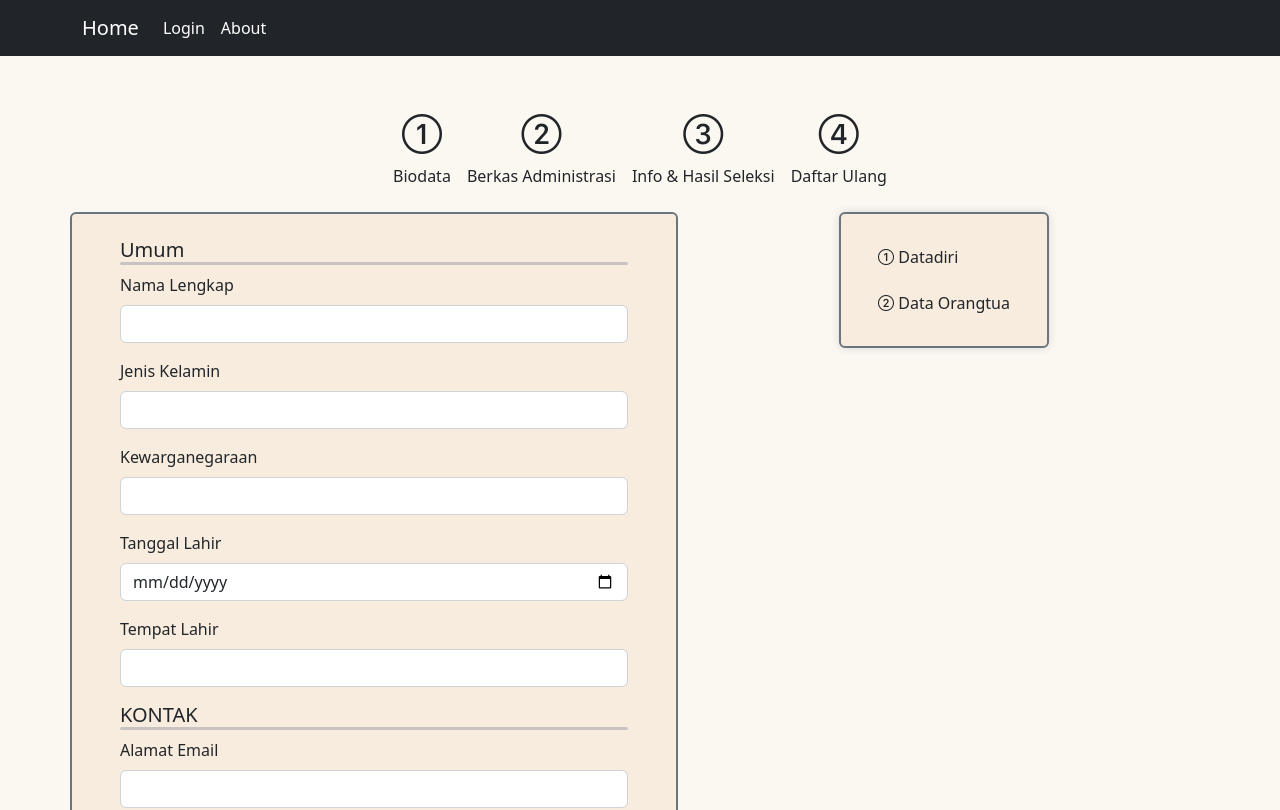
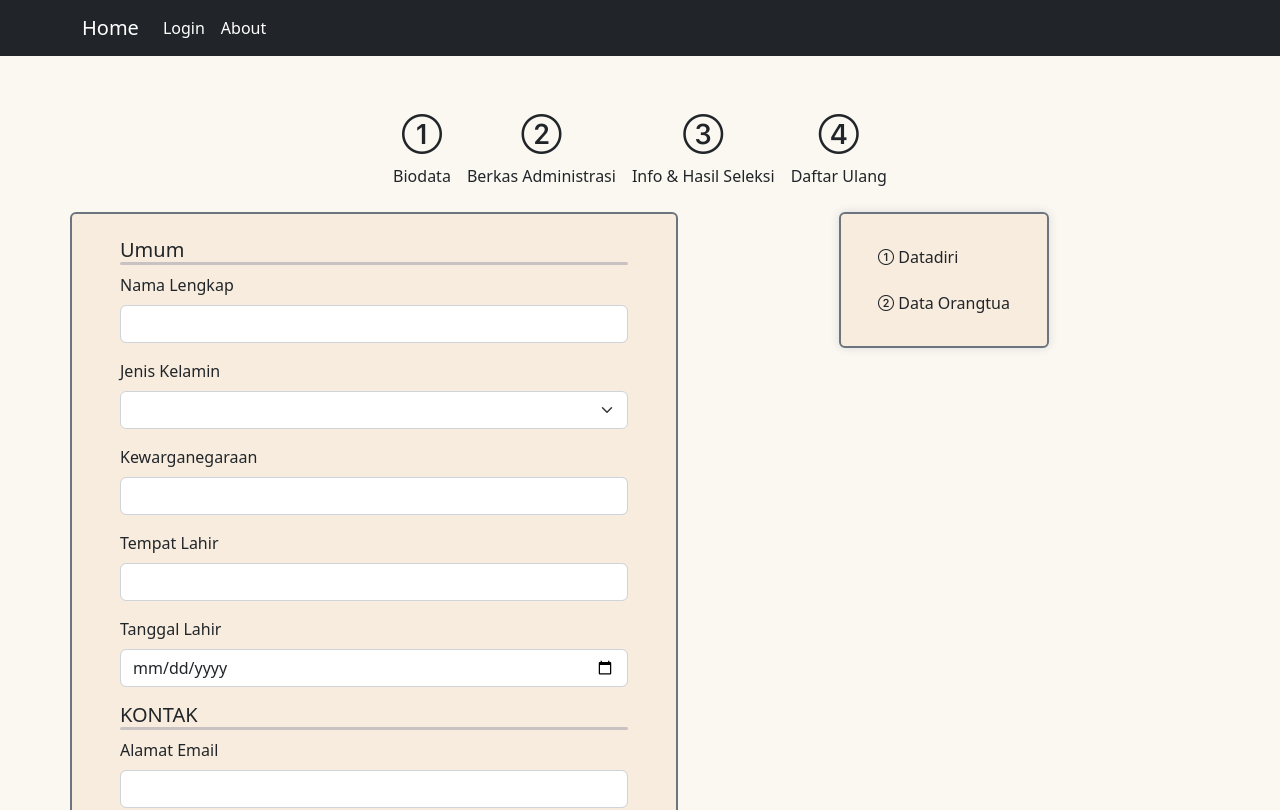
Before and after one commit to patrickchennn/spmb-redux, a React (Create React App) app in the folder frontend/: page /spmb-form/biodata in a window 1280 px wide. Shown: the top 810 px of the page. Built offline with nearby package versions, Linux system fonts and the light colour scheme.

Commit message:
add state for biodata form

```diff
--- a/frontend/src/features/student-data/studentDataService.ts
+++ b/frontend/src/features/student-data/studentDataService.ts
@@ -6,7 +6,7 @@ const createStudentDataDefault = async ({email, token}: {email:string, token:str
     dataDiri: {
       namaLengkap: "",
       jenisKelamin: "",
-      kewarnegaraan: "",
+      kewarganegaraan: "",
       tanggalLahir: new Date().toLocaleDateString('en-CA'),
       tempatKotaLahir: "",
       alamatEmail: email,
--- a/frontend/src/features/student-data/studentDataSlice.ts
+++ b/frontend/src/features/student-data/studentDataSlice.ts
@@ -4,7 +4,7 @@ import studentDataService from "./studentDataService"
 const initialState = {
   studentData: {
     dataDiri: {
-      kewarnegaraan: "",
+      kewarganegaraan: "",
       namaLengkap: "",
       jenisKelamin: "",
       tanggalLahir: new Date().toLocaleDateString('en-CA'),
--- a/frontend/src/pages/spmb_form/Biodata.tsx
+++ b/frontend/src/pages/spmb_form/Biodata.tsx
@@ -1,13 +1,53 @@
-import { Container,Row,Col,Button,Form,Nav } from 'react-bootstrap';
-import { Link } from 'react-router-dom';
+import { Container,Row,Col,Button,Form,Nav } from 'react-bootstrap'
+import { Link } from 'react-router-dom'
 import LangkahPendaftaranNav from '../../components/LangkahPendaftaranNav'
-import {BsChevronDoubleLeft} from "react-icons/bs";
-import {AiOutlineEdit} from "react-icons/ai";
-import {AiOutlineSend} from "react-icons/ai";
+import {BsChevronDoubleLeft} from "react-icons/bs"
+import {AiOutlineEdit} from "react-icons/ai"
+import {AiOutlineSend} from "react-icons/ai"
+import {useState,useEffect} from "react"
+import { useAppDispatch,useAppSelector } from '../../app/hooks'
 
-const Biodata = () => {
+export default function Biodata(){
+  const [bioData,setBioData] = useState({
+    dataDiri: {
+      namaLengkap: "",
+      jenisKelamin: "",
+      kewarganegaraan: "",
+      tempatKotaLahir: "",
+      tanggalLahir: "",
+      alamatEmail: "",
+      noHp: "",
+    },
+  })
+  const {namaLengkap,jenisKelamin,kewarganegaraan,tempatKotaLahir,tanggalLahir,alamatEmail,noHp} = bioData.dataDiri
+
+  function handleSubmit(e: React.SyntheticEvent){
+    e.preventDefault()
+    console.log("biodata to be submitted: ",bioData)
+  }
+
+  function handleChange(e: React.SyntheticEvent){
+    const target = e.target as HTMLInputElement
+    const id = target.id
+    console.log(typeof target.value,id)
+    setBioData(prev => ({
+      dataDiri:{
+        ...prev.dataDiri,
+        [id]: target.value
+      }
+    }))
+  }
+
   return (
     <div className="mb-5" style={{backgroundColor:"#FBF8F1"}}>
+      <style dangerouslySetInnerHTML={{
+        __html: [
+          '.my-if-form-has-value:valid {',
+          '  background-color: whitesmoke',
+          '}'
+          ].join('\n')
+        }}>
+      </style>
       <Container>
         <Row>
           <Col>
@@ -17,49 +57,53 @@ const Biodata = () => {
 
         <Row>
           <Col className="py-4 px-5 border border-2 border-secondary rounded" style={{backgroundColor:"#F7ECDE"}}>
-            <Form>
+            <Form onSubmit={handleSubmit}>
               <h5>
                 Umum
                 <hr className="m-0 rounded-pill" style={{borderTop:"3px solid #424874"}}/>
               </h5>
-              <Form.Group className="mb-3" >
-                <Form.Label htmlFor="namalengkap">Nama Lengkap</Form.Label>
-                <Form.Control type="text" id="namalengkap"/>
+              <Form.Group controlId="namaLengkap" className="mb-3" >
+                <Form.Label>Nama Lengkap</Form.Label>
+                <Form.Control required className="my-if-form-has-value" onChange={handleChange} value={namaLengkap} type="text" />
               </Form.Group>
 
-              <Form.Group className="mb-3" >
-                <Form.Label htmlFor="jeniskelamin">Jenis Kelamin</Form.Label>
-                <Form.Control type="text" id="jeniskelamin"/>
+              <Form.Group controlId="jenisKelamin" className="mb-3" >
+                <Form.Label>Jenis Kelamin</Form.Label>
+                <Form.Select required className="my-if-form-has-value" onChange={handleChange}>
+                  <option defaultValue={jenisKelamin}></option>
+                  <option value="pria">pria</option>
+                  <option value="perempuan">perempuan</option>
+                </Form.Select>
               </Form.Group>
 
-              <Form.Group className="mb-3" >
-                <Form.Label htmlFor="kewarnegaraan">Kewarganegaraan</Form.Label>
-                <Form.Control type="text" id="kewarnegaraan"/>
-              </Form.Group>
-
-              <Form.Group className="mb-3" >
-                <Form.Label htmlFor="tanggallahir">Tanggal Lahir</Form.Label>
-                <Form.Control type="date" id="tanggallahir" />
-              </Form.Group>
-
-              <Form.Group className="mb-3" >
-                <Form.Label htmlFor="tempatlahir">Tempat Lahir</Form.Label>
-                <Form.Control type="text" id="tempatlahir" />
+              <Form.Group controlId="kewarganegaraan"className="mb-3" >
+                <Form.Label>Kewarganegaraan</Form.Label>
+                <Form.Control required className="my-if-form-has-value" onChange={handleChange} value={kewarganegaraan} type="text"/>
               </Form.Group>
 
 
+              <Form.Group controlId="tempatKotaLahir" className="mb-3" >
+                <Form.Label>Tempat Lahir</Form.Label>
+                <Form.Control required className="my-if-form-has-value" onChange={handleChange} value={tempatKotaLahir} type="text" />
+              </Form.Group>
+
+              <Form.Group controlId="tanggalLahir" className="mb-3" >
+                <Form.Label>Tanggal Lahir</Form.Label>
+                <Form.Control required className="my-if-form-has-value" onChange={handleChange} value={tanggalLahir} type="date" />
+              </Form.Group>
+
               <h5>
                 KONTAK
-                <hr className="m-0 rounded-pill" style={{borderTop:"3px solid #424874"}}/>
+                <hr className="m-0 rounded-pill" style={{borderTop:"3px solid #424874"}} />
               </h5>
-              <Form.Group className="mb-3" >
-                <Form.Label htmlFor="alamatemail">Alamat Email</Form.Label>
-                <Form.Control type="email" id="alamatemail" />
+              <Form.Group controlId="alamatEmail" className="mb-3" >
+                <Form.Label>Alamat Email</Form.Label>
+                <Form.Control required className="my-if-form-has-value" onChange={handleChange} value={alamatEmail} type="email" />
               </Form.Group>
 
-              <Form.Group className="mb-3" >
-                <Form.Label htmlFor="nohp">No Hp</Form.Label>
-                <Form.Control type="number" id="nohp"/>
+              <Form.Group controlId="noHp" className="mb-3" >
+                <Form.Label>No Hp</Form.Label>
+                <Form.Control required className="my-if-form-has-value" onChange={handleChange} value={noHp} type="number" />
               </Form.Group>
 
               <Row>
@@ -68,10 +112,7 @@ const Biodata = () => {
                     <BsChevronDoubleLeft /> BACK
                   </Link>
                   <Button variant="success" type="submit">
-                    <AiOutlineSend /> Submit
-                  </Button>
-                  <Button variant="warning" type="button">
-                    <AiOutlineEdit /> Edit
+                    <AiOutlineSend /> SAVE
                   </Button>
                 </Col>
               </Row>
@@ -86,11 +127,11 @@ const Biodata = () => {
                 backgroundColor:"#F7ECDE",
               }}>
               <Nav className="flex-column gap-2">
-                <Link to="/spmb-form/biodata" className="text-start btn text-dark text-decoration-none">
+                <Link to="#" className="text-start btn text-dark text-decoration-none">
                   <i className="bi bi-1-circle"></i> Datadiri
                 </Link>
 
-                <Link to="/spmb-form/berkas-administrasi" className="text-start btn text-dark text-decoration-none">
+                <Link to="#" className="text-start btn text-dark text-decoration-none">
                   <i className="bi bi-2-circle"></i> Data Orangtua
                 </Link>
               </Nav>
@@ -101,7 +142,3 @@ const Biodata = () => {
     </div>
   )
 }
-
-export default Biodata
-
-// [99,100,1,3,2,199,201,200,202,203]
```
Also changed, not shown: 2 other files (tests, documents, lock files or other folders).
